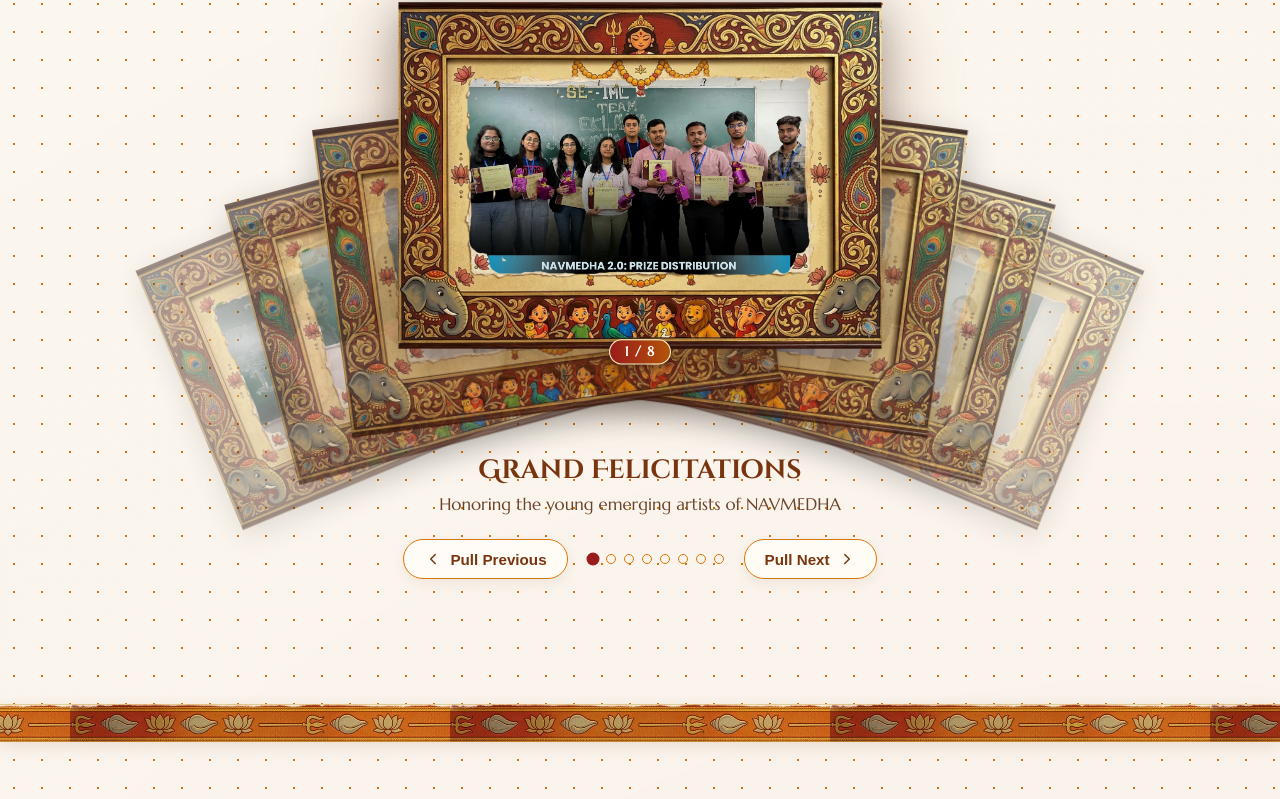
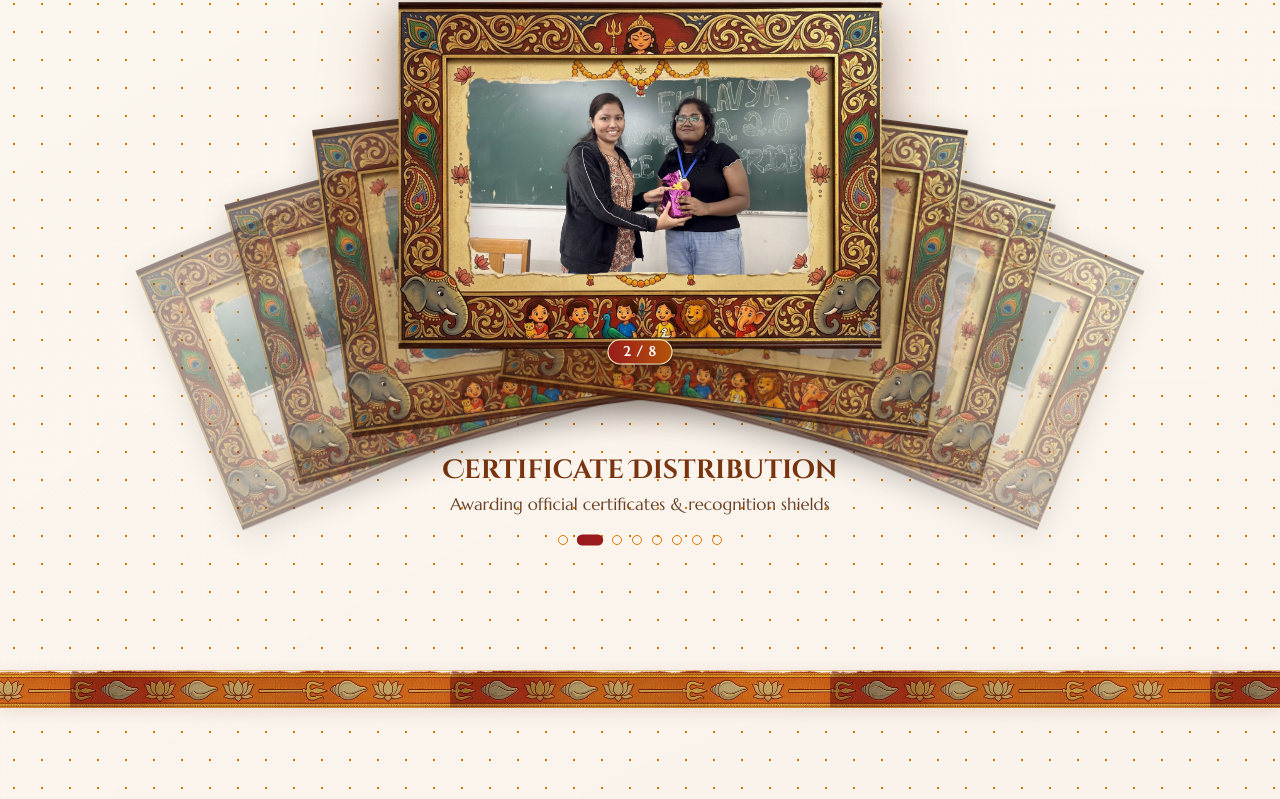
Before and after one commit to sayanjc3639q/Navmedha, a Next.js app: page / in a window 1280 px wide. Shown: the part 4910-5709 px from the top of the page. Built offline with nearby package versions, Linux system fonts and the light colour scheme; a web font is replaced by a local one.

Commit message:
feat: auto swipe framed poker cards and remove pull next/previous buttons

```diff
--- a/src/components/features/home/LastYearGallery/LastYearGallery.module.css
+++ b/src/components/features/home/LastYearGallery/LastYearGallery.module.css
@@ -147,54 +147,21 @@
   font-size: 1.65rem;
   color: #78350f;
   margin-bottom: 6px;
+  transition: all 0.3s ease;
 }
 
 .currentCaption {
   font-size: 1.05rem;
   color: #6b432a;
-  margin-bottom: 24px;
-}
-
-.navControls {
-  display: flex;
-  align-items: center;
-  justify-content: center;
-  gap: 20px;
-}
-
-.navBtn {
-  background: rgba(255, 253, 248, 0.9);
-  border: 1.5px solid #d97706;
-  color: #78350f;
-  padding: 10px 20px;
-  border-radius: 9999px;
-  font-weight: 700;
-  font-size: 0.95rem;
-  cursor: pointer;
-  display: inline-flex;
-  align-items: center;
-  gap: 8px;
-  box-shadow: 0 4px 12px rgba(120, 53, 15, 0.08);
-  transition: all 0.25s ease;
-}
-
-.navBtn:hover {
-  background: #991b1b;
-  color: #fff;
-  border-color: #991b1b;
-  transform: translateY(-2px);
-  box-shadow: 0 6px 16px rgba(153, 27, 27, 0.25);
-}
-
-.btnIcon {
-  width: 18px;
-  height: 18px;
+  margin-bottom: 20px;
+  transition: all 0.3s ease;
 }
 
 .dotDeck {
   display: flex;
-  gap: 8px;
+  gap: 10px;
   align-items: center;
+  justify-content: center;
 }
 
 .dot {
@@ -216,7 +183,9 @@
 .activeDot {
   background: #991b1b;
   border-color: #991b1b;
-  transform: scale(1.3);
+  width: 24px;
+  border-radius: 12px;
+  transform: scale(1.1);
 }
 
 /* ─── RESPONSIVE ─── */
@@ -234,9 +203,4 @@
     width: 310px;
     height: 230px;
   }
-
-  .navControls {
-    flex-direction: column;
-    gap: 16px;
-  }
 }
--- a/src/components/features/home/LastYearGallery/LastYearGallery.tsx
+++ b/src/components/features/home/LastYearGallery/LastYearGallery.tsx
@@ -1,8 +1,7 @@
 "use client";
 
-import { useState } from "react";
+import { useState, useEffect, useRef } from "react";
 import Image from "next/image";
-import { ChevronLeft, ChevronRight, Layers, Sparkles } from "lucide-react";
 import styles from "./LastYearGallery.module.css";
 
 const GALLERY_ITEMS = [
@@ -18,14 +17,21 @@ const GALLERY_ITEMS = [
 
 export function LastYearGallery() {
   const [activeIndex, setActiveIndex] = useState(0);
+  const [isPaused, setIsPaused] = useState(false);
+  const autoPlayRef = useRef<NodeJS.Timeout | null>(null);
 
-  const handleNext = () => {
+  // Auto-swipe every 3.5 seconds
+  useEffect(() => {
+    if (isPaused) return;
+
+    autoPlayRef.current = setInterval(() => {
       setActiveIndex((prev) => (prev + 1) % GALLERY_ITEMS.length);
+    }, 3500);
+
+    return () => {
+      if (autoPlayRef.current) clearInterval(autoPlayRef.current);
     };
-
-  const handlePrev = () => {
-    setActiveIndex((prev) => (prev - 1 + GALLERY_ITEMS.length) % GALLERY_ITEMS.length);
-  };
+  }, [isPaused]);
 
   const handleCardClick = (index: number) => {
     setActiveIndex(index);
@@ -43,7 +49,13 @@ export function LastYearGallery() {
         </div>
 
         {/* Poker Card Deck Container */}
-        <div className={styles.deckWrapper}>
+        <div
+          className={styles.deckWrapper}
+          onMouseEnter={() => setIsPaused(true)}
+          onMouseLeave={() => setIsPaused(false)}
+          onTouchStart={() => setIsPaused(true)}
+          onTouchEnd={() => setIsPaused(false)}
+        >
           <div className={styles.pokerDeck}>
             {GALLERY_ITEMS.map((item, idx) => {
               // Calculate relative offset from active card
@@ -109,22 +121,12 @@ export function LastYearGallery() {
           </div>
         </div>
 
-        {/* Current Active Card Meta & Navigation */}
+        {/* Current Active Card Meta & Thumbnail Dots */}
         <div className={styles.activeCardInfo}>
           <h3 className={styles.currentTitle}>{GALLERY_ITEMS[activeIndex].title}</h3>
           <p className={styles.currentCaption}>{GALLERY_ITEMS[activeIndex].caption}</p>
 
-          <div className={styles.navControls}>
-            <button
-              onClick={handlePrev}
-              className={styles.navBtn}
-              aria-label="Previous framed photo"
-            >
-              <ChevronLeft className={styles.btnIcon} />
-              <span>Pull Previous</span>
-            </button>
-
-            {/* Thumbnail dots / quick selector */}
+          {/* Quick selector dots */}
           <div className={styles.dotDeck}>
             {GALLERY_ITEMS.map((_, i) => (
               <button
@@ -135,16 +137,6 @@ export function LastYearGallery() {
               />
             ))}
           </div>
-
-            <button
-              onClick={handleNext}
-              className={styles.navBtn}
-              aria-label="Next framed photo"
-            >
-              <span>Pull Next</span>
-              <ChevronRight className={styles.btnIcon} />
-            </button>
-          </div>
         </div>
       </div>
     </section>
```
Lines whose indentation alone changed are shown as unchanged.
